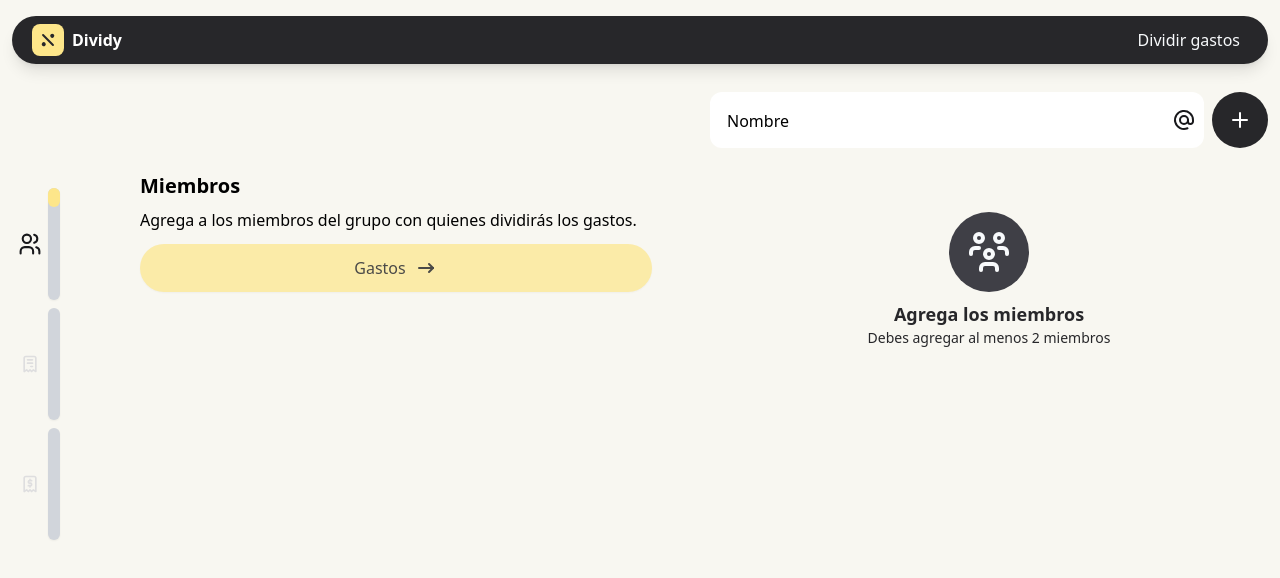
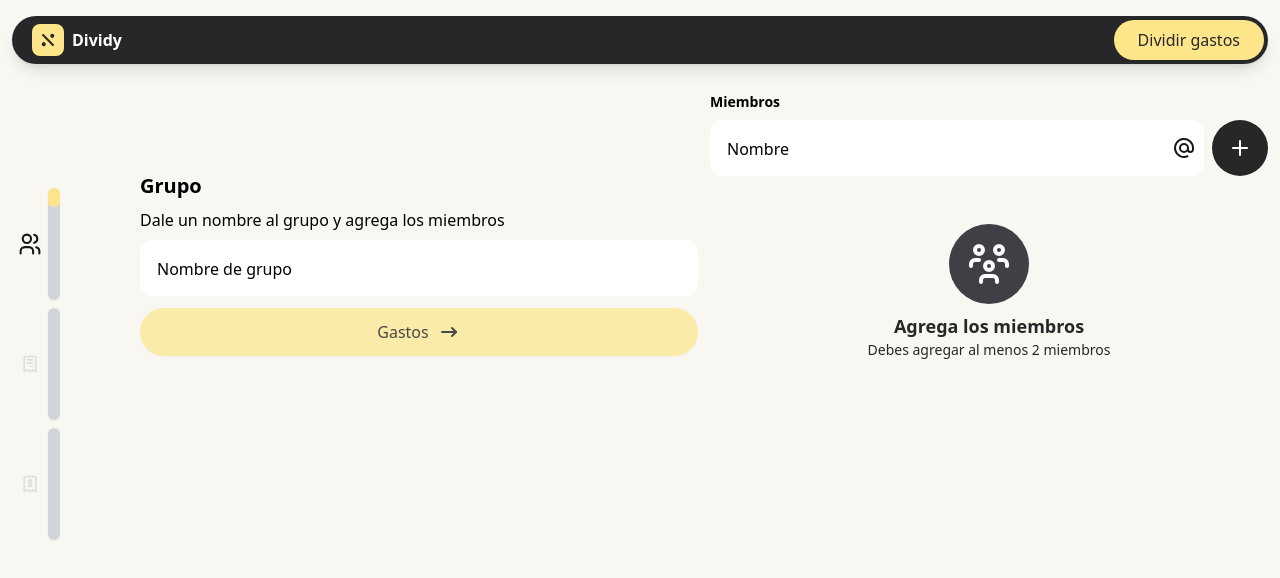
Before and after one commit to nicosmico/dividy-frontend, a React (Vite) app: page /split-expenses/members in a window 1280 px wide. Shown: the top 578 px of the page. Built offline with nearby package versions, Linux system fonts and the light colour scheme.

Commit message:
feat(split-expenses): Add group name input

```diff
--- a/src/features/split-bills/components/MemberForm.tsx
+++ b/src/features/split-bills/components/MemberForm.tsx
@@ -85,12 +85,13 @@ export function MemberForm({
             icon={<DetailIcon className='text-zinc-900' />}
             onIconClick={() => setShowDetail(!showDetail)}
             className={inputsClassName}
+            placeholder='Ej: Vitolo'
           />
           <InputError error={errors.name}></InputError>
         </div>
         {showDetail && (
           <>
-            <div>
+            {/* <div>
               <Input
                 label='Email'
                 type='email'
@@ -99,7 +100,7 @@ export function MemberForm({
                 className={inputsClassName}
               />
               <InputError error={errors.email}></InputError>
-            </div>
+            </div> */}
 
             <div>
               <Input
--- a/src/features/split-bills/hooks/useDebt.ts
+++ b/src/features/split-bills/hooks/useDebt.ts
@@ -4,7 +4,7 @@ import { useDebtStore } from '../store/useDebtStore';
 
 export function useDebt(debtId?: DebtId) {
   const debt = useDebtStore(useCallback(state => debtId ? state.debts[debtId] : undefined, [debtId]));
-  const allDebts = useDebtStore(state => state.debts);
+  const debts = useDebtStore(state => state.debts);
   const debtsOrder = useDebtStore(state => state.debtsOrder);
 
   // Store actions
@@ -18,10 +18,14 @@ export function useDebt(debtId?: DebtId) {
   const updateMember = useDebtStore(state => state.updateMember);
   const removeMember = useDebtStore(state => state.removeMember);
 
+  const allDebts = useMemo(() =>
+    debtsOrder.map(id => debts[id]).filter(Boolean),
+    [debts, debtsOrder]
+  );
   const globalActions = useMemo(() => ({
-    addDebt,
-    getAllDebts: () => debtsOrder.map(id => allDebts[id]).filter(Boolean)
-  }), [allDebts, debtsOrder, addDebt]);
+    allDebts,
+    addDebt
+  }), [addDebt, allDebts]);
 
   // Actions for the debtId
   const actions = useMemo(() => {
--- /dev/null
+++ b/src/pages/debts/DebtsPage.tsx
@@ -0,0 +1,53 @@
+import { IconBottle } from '@tabler/icons-react';
+import { useDebt } from 'src/features/split-bills/hooks/useDebt';
+import { Card, Container, IconButton } from 'src/shared';
+
+export function DebtsPage() {
+  const { allDebts } = useDebt();
+
+  return (
+    <Container>
+      <div className='w-full gap-3'>
+        <div className='space-y-2 text-center md:mt-20 md:text-left'>
+          <h1 className='text-xl font-bold'>Grupo de deudas</h1>
+          <p>
+            Cada vez que crees un grupo de deudas se listará acá
+          </p>
+        </div>
+
+        <div className='space-y-8'>
+          {/* <MemberForm onValid={handleAddMember} resetOnSubmit></MemberForm> */}
+
+          <ul className='space-y-2'>
+            {allDebts.map((debt) => (
+              <li key={debt.id}>
+                <Card
+                  className='flex items-center justify-between shadow-sm'
+                >
+                  <div className='flex w-full items-center gap-4'>
+                    <div className='aspect-square rounded-full bg-red-400 p-3 text-white'>
+                      <IconBottle />
+                    </div>
+                    <span>{debt.title}</span>
+                  </div>
+
+                  <IconButton
+                    className='text-red-400 md:hover:bg-red-400 md:hover:text-white'
+                    onClick={(event) => {
+                      event.stopPropagation();
+                      onDelete(member.id);
+                    }}
+                  >
+                    <IconX></IconX>
+                  </IconButton>
+                </Card>
+              </li>
+            ))}
+          </ul>
+        </div>
+      </div>
+    </Container>
+  );
+}
+
+export default DebtsPage;
--- a/src/pages/debts/members/MembersPage.tsx
+++ b/src/pages/debts/group/MembersPage.tsx
@@ -7,7 +7,7 @@ import {
 } from 'src/features/split-bills/components/MemberForm';
 import useMembers from 'src/features/split-bills/hooks/useMembers';
 import { Avatar } from 'src/features/split-bills/services/avatar';
-import { RoundedLink } from 'src/shared';
+import { Input, RoundedLink } from 'src/shared';
 
 export function MembersPage() {
   const { members, membersOrder, addMember, deleteMember } = useMembers();
@@ -26,17 +26,25 @@ export function MembersPage() {
   return (
     <>
       <Outlet /> {/* For EditMemberPage */}
-      <div className='grid w-full grid-cols-1 gap-3 md:grid-cols-2 md:grid-rows-[min-content_1fr]'>
+      <div className='grid w-full grid-cols-1 gap-6 md:gap-3 md:grid-cols-2 md:grid-rows-[min-content_1fr]'>
         <div className='space-y-2 text-center md:col-start-1 md:col-end-2 md:row-start-1 md:row-end-2 md:mt-20 md:text-left'>
-          <h1 className='text-xl font-bold'>Miembros</h1>
-          <p>
-            Agrega a los miembros del grupo con quienes dividirás los gastos.
-          </p>
+          <h1 className='text-xl font-bold'>Grupo</h1>
+          <div className='space-y-2'>
+            <p>
+              Dale un nombre al grupo y agrega los miembros
+            </p>
+            <div className='space-y-2'>
+              <Input label='Nombre de grupo' placeholder='Ej: Viaje a Dichato'></Input>
+              {/* <InputError error={}></InputError> */}
+            </div>
+          </div>
         </div>
 
-        <div className='space-y-8 md:col-start-2 md:col-end-3 md:row-span-full'>
-          <MemberForm onValid={handleAddMember} resetOnSubmit></MemberForm>
-
+        <div className='space-y-4 md:col-start-2 md:col-end-3 md:row-span-full'>
+          <div className='space-y-2'>
+            <p className='text-center md:text-left text-sm font-semibold'>Miembros</p>
+            <MemberForm onValid={handleAddMember} resetOnSubmit></MemberForm>
+          </div>
           <MemberList
             members={membersOrder.map((id) => members[id])}
             onDelete={deleteMember}
@@ -48,7 +56,7 @@ export function MembersPage() {
           <RoundedLink
             to='../expenses'
             disabled={membersOrder.length < 2}
-            className='w-full bg-amber-200 px-6 shadow-sm md:max-w-lg'
+            className='w-full bg-amber-200 px-6 shadow-sm'
           >
             Gastos
             <IconArrowNarrowRight></IconArrowNarrowRight>
--- a/src/routes.tsx
+++ b/src/routes.tsx
@@ -2,8 +2,8 @@ import { lazy, Suspense } from 'react';
 import { Navigate, Route, Routes } from 'react-router-dom';
 import HomePage from './pages/homepage/HomePage';
 import ExpensesPage from './pages/debts/expenses/ExpensesPage';
-import EditMemberPage from './pages/debts/members/EditMemberPage';
-import MembersPage from './pages/debts/members/MembersPage';
+import EditMemberPage from './pages/debts/group/EditMemberPage';
+import MembersPage from './pages/debts/group/MembersPage';
 import SimplifiedDebtsPage from './pages/debts/summary/SimplifiedDebtsPage';
 import { DividyIcon, RootLayout } from './shared';
 
--- a/src/shared/layouts/Header.tsx
+++ b/src/shared/layouts/Header.tsx
@@ -16,7 +16,7 @@ export interface NavigationLink {
 }
 
 const navLinks: NavigationLink[] = [
-  { text: 'Dividir gastos', href: '/split-bills' },
+  { text: 'Dividir gastos', href: '/split-expenses' },
   // { text: '¿Cómo funciona?', href: '/how-it-works' },
 ];
 export function Header() {
```
Also changed, not shown: src/pages/debts/AddDebtPage.tsx (deleted), src/pages/debts/group/EditMemberPage.tsx (renamed from src/pages/debts/members/EditMemberPage.tsx).
